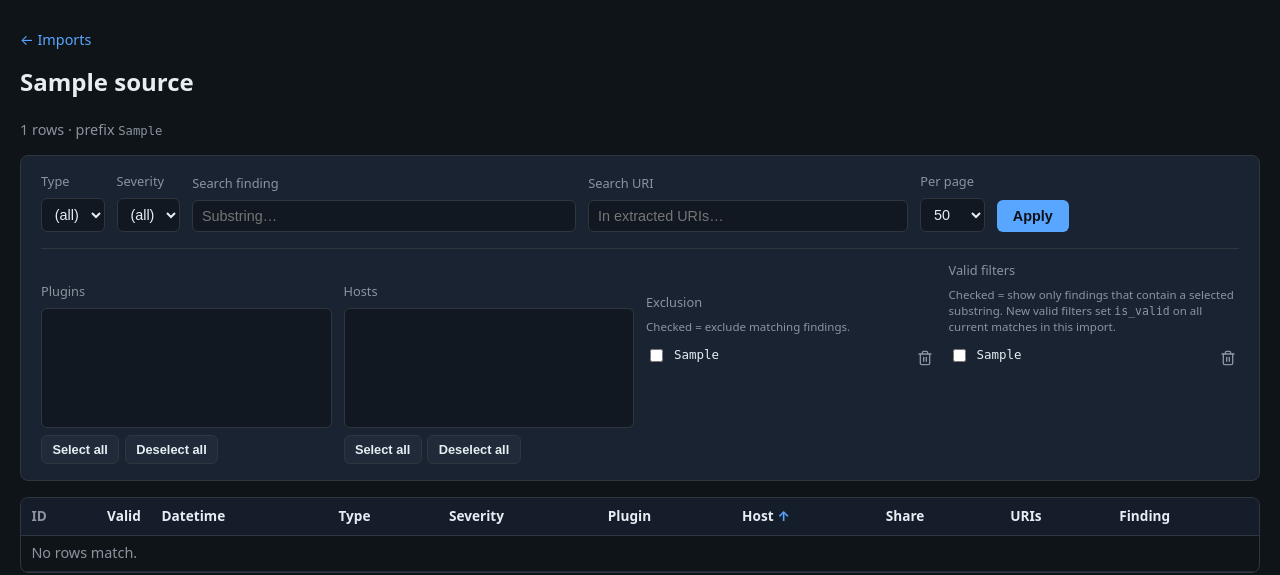
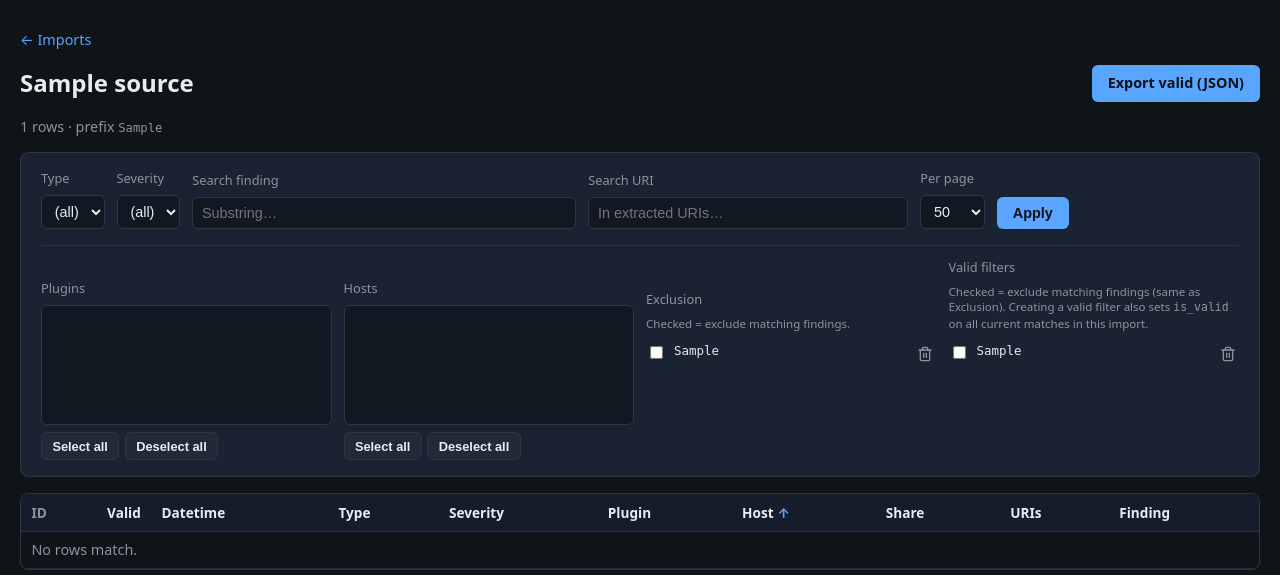
Before and after one commit to fang0654/snaffler-web, a Django app: page /source/1/ in a window 1280 px wide. Shown: the part 60-635 px from the top of the page. Run offline with Django 5.2, Linux system fonts and the light colour scheme; tables that the repository leaves empty hold one stand-in row (values such as "Sample post"); data that the repository does not hold is empty.

Commit message:
More updates

```diff
--- a/findings/models.py
+++ b/findings/models.py
@@ -33,7 +33,7 @@ class Finding(models.Model):
     smb_host = models.CharField(max_length=255, blank=True, default="")
     smb_share = models.CharField(max_length=255, blank=True, default="")
     smb_cd_path = models.TextField(blank=True, default="")
-    is_valid = models.BooleanField(default=True, db_index=True)
+    is_valid = models.BooleanField(default=False, db_index=True)
 
     class Meta:
         ordering = ["occurred_at"]
--- a/findings/templates/findings/source_detail.html
+++ b/findings/templates/findings/source_detail.html
@@ -137,7 +137,10 @@
 
 {% block content %}
 <p class="muted"><a href="{% url 'findings:home' %}">← Imports</a></p>
-<h2 style="margin-top:0;">{{ source.original_name }}</h2>
+<div style="display:flex; flex-wrap:wrap; align-items:center; justify-content:space-between; gap:0.75rem 1.25rem;">
+  <h2 style="margin:0;">{{ source.original_name }}</h2>
+  <a class="btn" href="{% url 'findings:export_valid_json' source.pk %}">Export valid (JSON)</a>
+</div>
 <p class="muted">{{ source.row_count }} rows · prefix <code style="font-size:0.85em;">{{ source.user_prefix|truncatechars:80 }}</code></p>
 
 <div class="card" style="margin-bottom:1rem;">
@@ -233,13 +236,13 @@
     </div>
     <div class="field multiselect-field valid-filters-box">
       <label>Valid filters</label>
-      <span class="muted valid-filters-hint">Checked = show only findings that contain a selected substring. New valid filters set <code>is_valid</code> on all current matches in this import.</span>
+      <span class="muted valid-filters-hint">Checked = exclude matching findings (same as Exclusion). Creating a valid filter also sets <code>is_valid</code> on all current matches in this import.</span>
       {% if valid_filters %}
         <div class="valid-filters-list">
           {% for f in valid_filters %}
             <div class="valid-filter-row">
               <label>
-                <input type="checkbox" name="include_valid" value="{{ f.pk }}" {% if f.pk in selected_include_valid_ids %}checked{% endif %}/>
+                <input type="checkbox" name="exclude_valid" value="{{ f.pk }}" {% if f.pk in selected_valid_exclude_ids %}checked{% endif %}/>
                 <code>{{ f.substring }}</code>
               </label>
               <button type="submit" class="btn-delete-valid" form="delete-valid-filter-{{ f.pk }}" title="Delete valid filter" aria-label="Delete valid filter">
--- a/findings/urls.py
+++ b/findings/urls.py
@@ -7,6 +7,11 @@ app_name = "findings"
 urlpatterns = [
     path("", views.home, name="home"),
     path("source/<int:pk>/", views.source_detail, name="source_detail"),
+    path(
+        "source/<int:pk>/export/valid.json",
+        views.export_valid_findings_json,
+        name="export_valid_json",
+    ),
     path(
         "source/<int:pk>/exclusion-filter/",
         views.create_exclusion_filter,
--- a/findings/views.py
+++ b/findings/views.py
@@ -5,7 +5,7 @@ from django.db.models import Q
 from django.http import HttpRequest, HttpResponseRedirect, JsonResponse
 from django.shortcuts import get_object_or_404, redirect, render
 from django.urls import reverse
-from django.views.decorators.http import require_POST
+from django.views.decorators.http import require_GET, require_POST
 
 from .models import ExclusionFilter, Finding, Source, ValidFilter
 from .services import import_snaffler_upload
@@ -89,24 +89,6 @@ def source_detail(request: HttpRequest, pk: int):
     selected_hosts = request.GET.getlist("hosts")
     qs = _apply_multiselect_in(qs, "smb_host", selected_hosts)
 
-    selected_include_valid_ids: list[int] = []
-    for raw in request.GET.getlist("include_valid"):
-        try:
-            selected_include_valid_ids.append(int(raw))
-        except ValueError:
-            continue
-    if selected_include_valid_ids:
-        active_valid = list(
-            ValidFilter.objects.filter(
-                source=source, pk__in=selected_include_valid_ids
-            )
-        )
-        if active_valid:
-            qv = Q()
-            for flt in active_valid:
-                qv |= Q(finding__icontains=flt.substring)
-            qs = qs.filter(qv)
-
     selected_exclude_ids: list[int] = []
     for raw in request.GET.getlist("exclude"):
         try:
@@ -118,6 +100,19 @@ def source_detail(request: HttpRequest, pk: int):
             source=source, pk__in=selected_exclude_ids
         )
         for flt in active_filters:
+            qs = qs.exclude(finding__icontains=flt.substring)
+
+    selected_valid_exclude_ids: list[int] = []
+    for raw in request.GET.getlist("exclude_valid"):
+        try:
+            selected_valid_exclude_ids.append(int(raw))
+        except ValueError:
+            continue
+    if selected_valid_exclude_ids:
+        active_valid = ValidFilter.objects.filter(
+            source=source, pk__in=selected_valid_exclude_ids
+        )
+        for flt in active_valid:
             qs = qs.exclude(finding__icontains=flt.substring)
 
     sort = request.GET.get("sort", "smb_host")
@@ -213,10 +208,42 @@ def source_detail(request: HttpRequest, pk: int):
             "exclusion_filters": exclusion_filters,
             "valid_filters": valid_filters,
             "selected_exclude_ids": selected_exclude_ids,
-            "selected_include_valid_ids": selected_include_valid_ids,
+            "selected_valid_exclude_ids": selected_valid_exclude_ids,
             "filter_query": _filter_query(request),
         },
     )
+
+
+@require_GET
+def export_valid_findings_json(request: HttpRequest, pk: int) -> JsonResponse:
+    """Download all is_valid=True findings for this source as JSON (attachment)."""
+    source = get_object_or_404(Source, pk=pk)
+    rows = (
+        source.findings.filter(is_valid=True)
+        .order_by("occurred_at", "id")
+        .values("kind", "severity", "plugin_name", "smb_host", "smb_share", "uris", "finding")
+    )
+    data = [
+        {
+            "type": r["kind"],
+            "severity": r["severity"] or "",
+            "plugin": r["plugin_name"] or "",
+            "host": r["smb_host"] or "",
+            "share": r["smb_share"] or "",
+            "uris": r["uris"] if r["uris"] is not None else [],
+            "finding": r["finding"],
+        }
+        for r in rows
+    ]
+    resp = JsonResponse(
+        data,
+        safe=False,
+        json_dumps_params={"ensure_ascii": False, "indent": 2},
+    )
+    resp["Content-Disposition"] = (
+        f'attachment; filename="valid-findings-source-{source.pk}.json"'
+    )
+    return resp
 
 
 @require_POST
```
Also changed, not shown: findings/migrations/0006_finding_is_valid.py.
